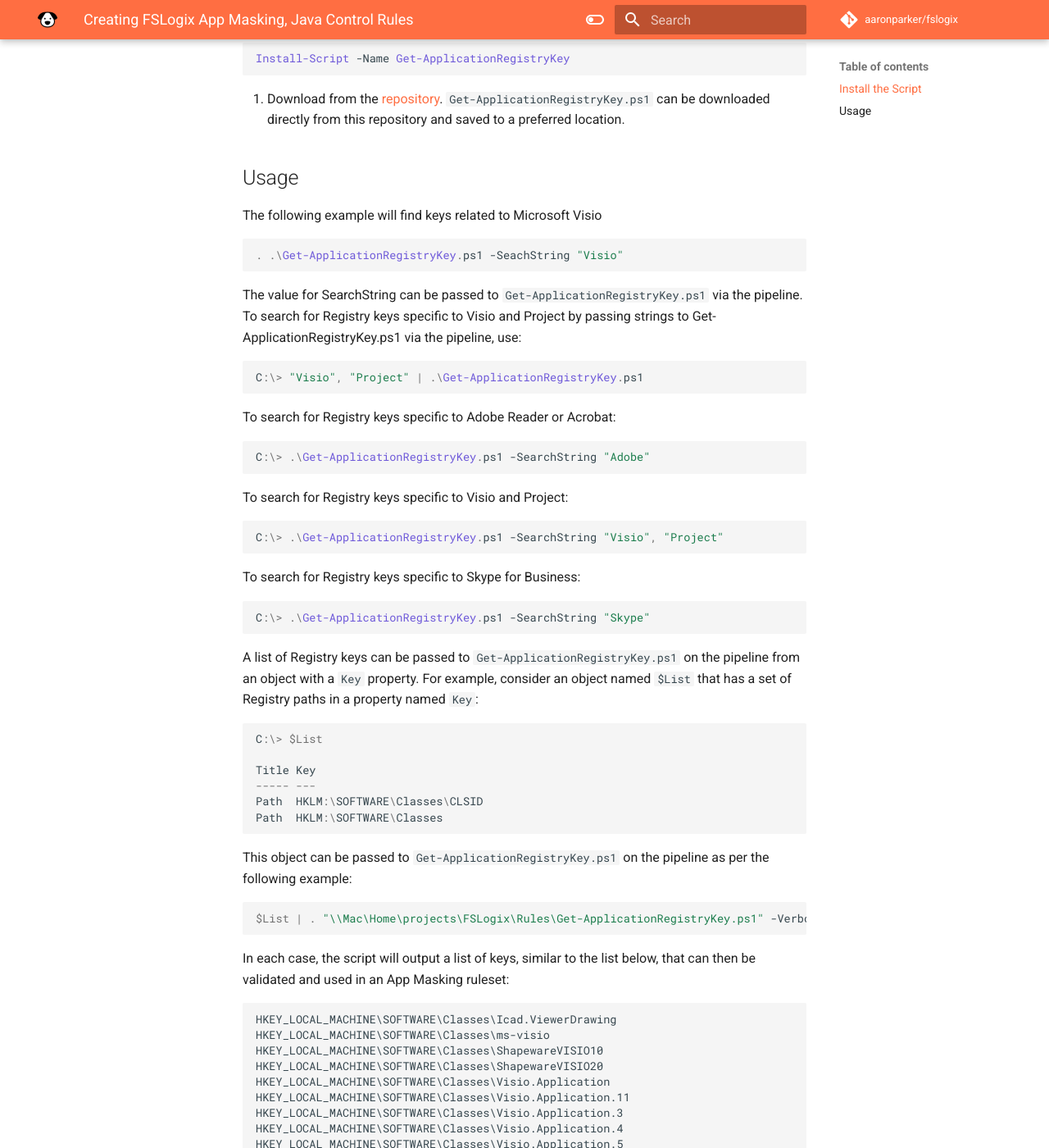
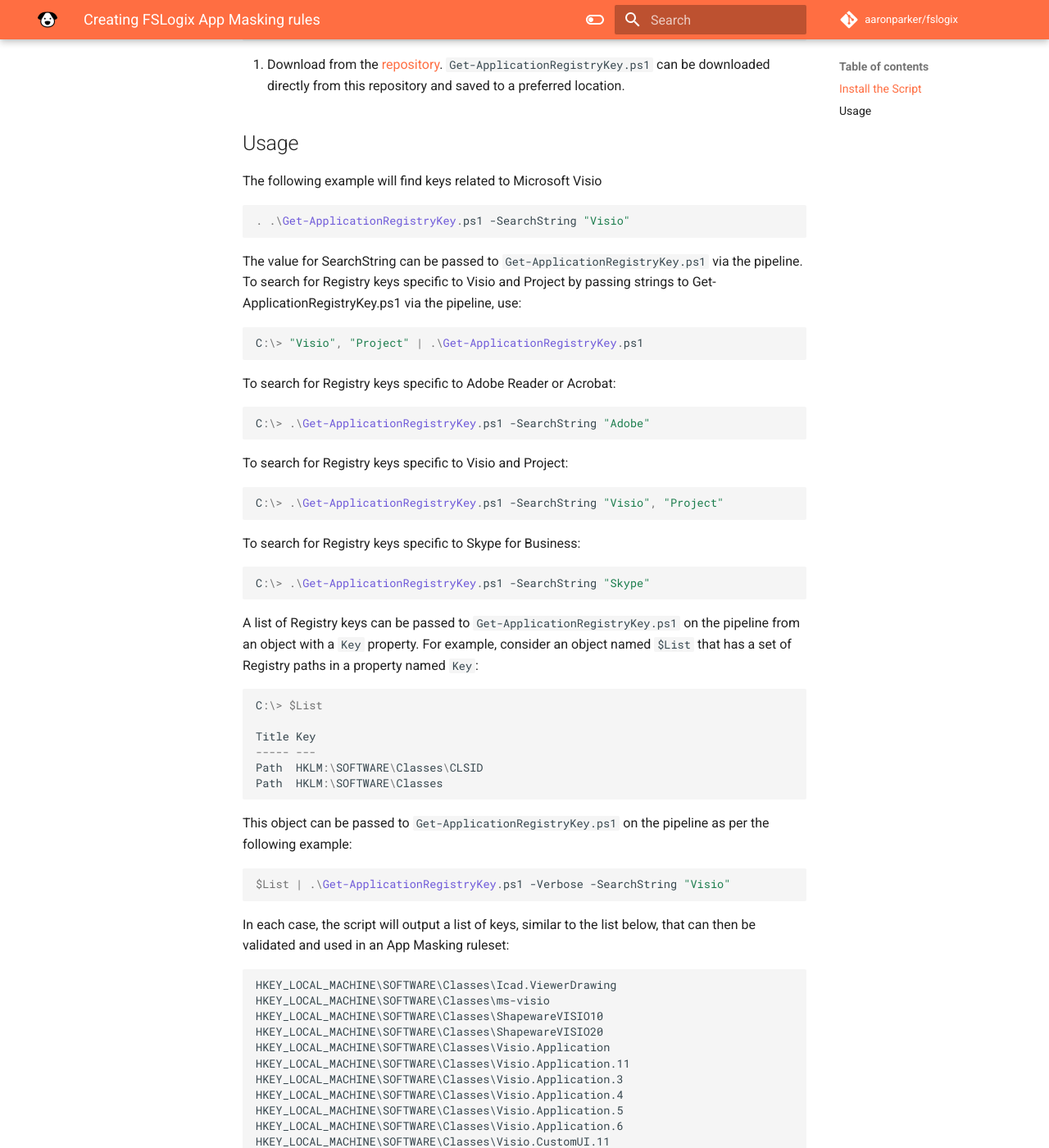
Before and after one commit to aaronparker/fslogix, an MkDocs documentation site: the page built from docs/applicationkeys.md, in a window 1280 px wide and 1400 px high, scrolled down 587 px. Shown: the whole window at 82% size. Built offline with MkDocs 1.6.1 and Material for MkDocs 9.7.7, drawn with Linux system fonts in a browser that asks for light colours; comment, search, counter and statistics services are not loaded; some of the changed text lies outside the part shown.

Commit message:
Update docs

````diff
--- a/docs/APPKEYS.md
+++ b/docs/applicationkeys.md
@@ -1,4 +1,4 @@
-# Creating FSLogix App Masking, Java Control Rules
+# Creating FSLogix App Masking rules
 
 Scripts here can be used to gather information on applications for creating rule sets for App Masking & Java Control.
 
@@ -21,7 +21,7 @@
 The following example will find keys related to Microsoft Visio
 
 ```powershell
-. .\Get-ApplicationRegistryKey.ps1 -SeachString "Visio"
+. .\Get-ApplicationRegistryKey.ps1 -SearchString "Visio"
 ```
 
 The value for SearchString can be passed to `Get-ApplicationRegistryKey.ps1` via the pipeline. To search for Registry keys specific to Visio and Project by passing strings to Get-ApplicationRegistryKey.ps1 via the pipeline, use:
@@ -62,7 +62,7 @@
 This object can be passed to `Get-ApplicationRegistryKey.ps1` on the pipeline as per the following example:
 
 ```powershell
-$List | . "\\Mac\Home\projects\FSLogix\Rules\Get-ApplicationRegistryKey.ps1" -Verbose -SearchString "Visio"
+$List | .\Get-ApplicationRegistryKey.ps1 -Verbose -SearchString "Visio"
 ```
 
 In each case, the script will output a list of keys, similar to the list below, that can then be validated and used in an App Masking ruleset:
--- a/mkdocs.yml
+++ b/mkdocs.yml
@@ -105,10 +105,10 @@
 nav:
   - Home:
     - Introduction: index.md
-    - Profile Cleanup: profile.md
-    - Container Cleanup: container.md
-    - Container Redirections: redirections.md
-    - App Masking: appkeys.md
+    - Profile Cleanup: profilecleanup.md
+    - Container Cleanup: containers.md
+    - Container Redirections: redirectionsxml.md
+    - App Masking: applicationskeys.md
 
 # Customization
 extra:
````
Also changed, not shown: docs/containers.md (renamed from docs/CONTAINER.md), docs/profilecleanup.md (renamed from docs/PROFILE.md), docs/redirectionsxml.md (renamed from docs/REDIRECTIONS.md).
